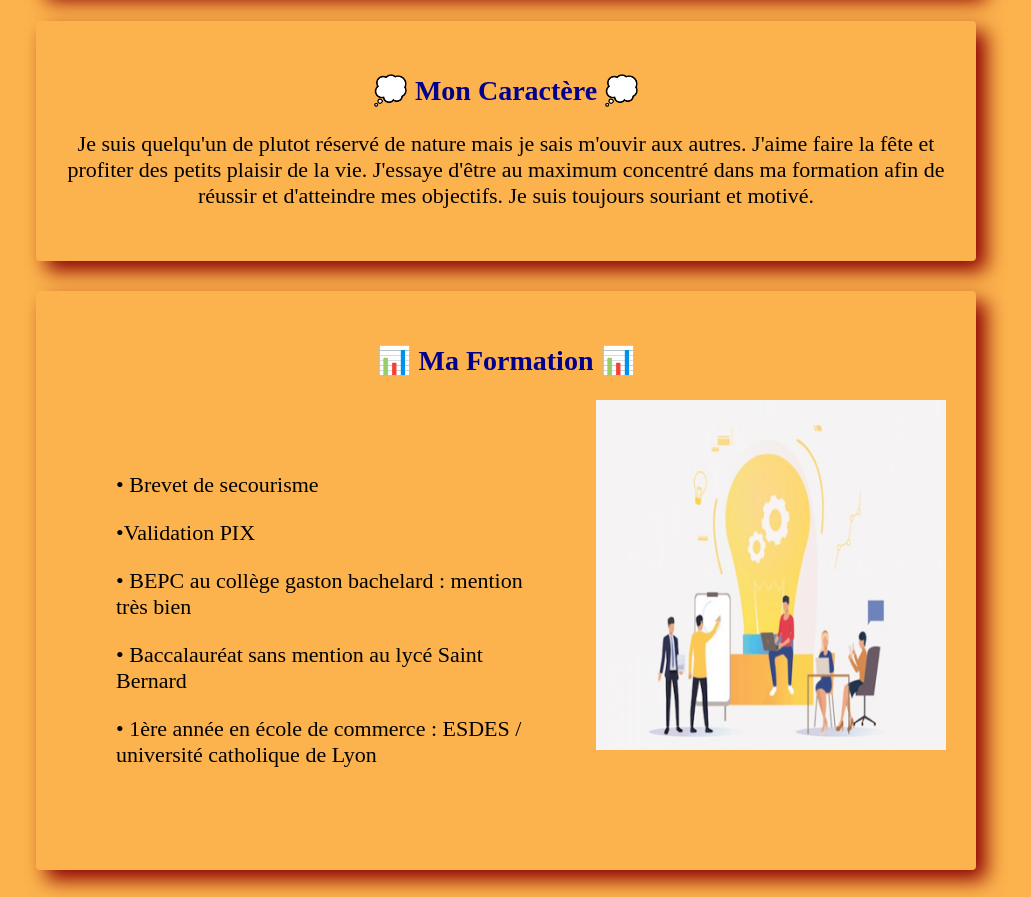
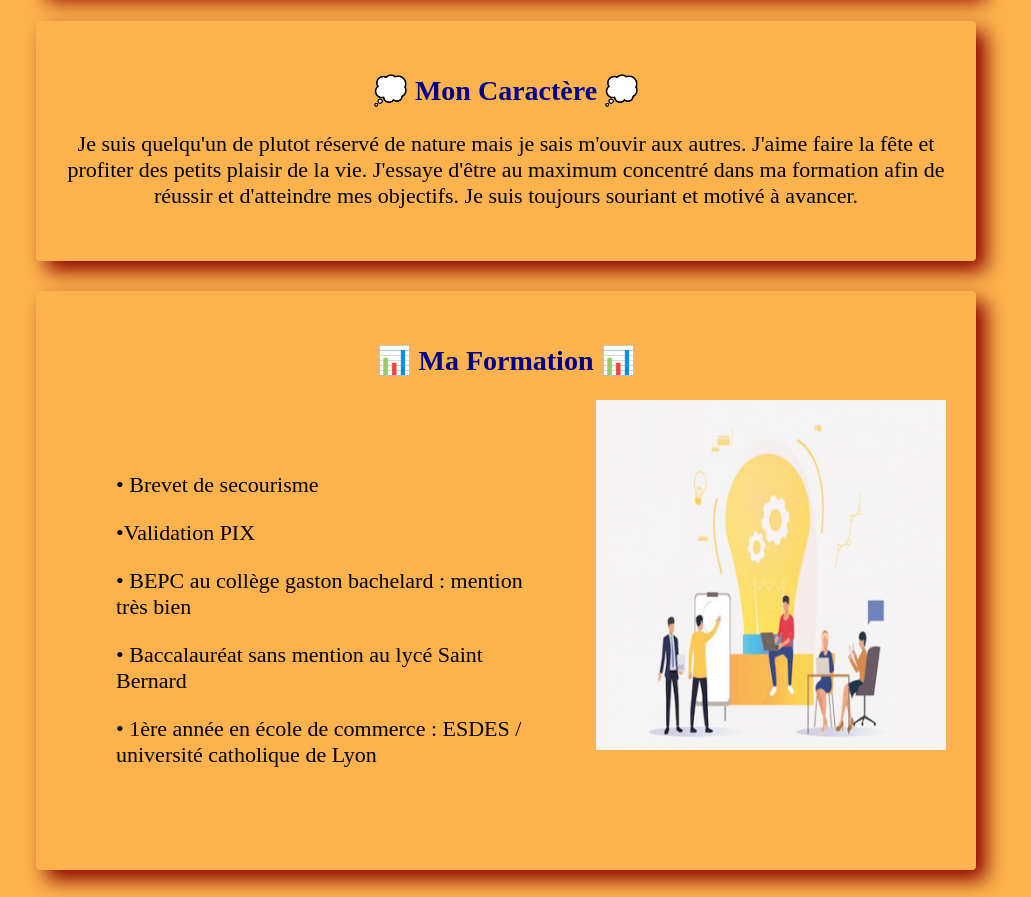
Before and after one commit to paulchaplain/my-profile, a plain HTML site: page Index.html in a window 1280 px wide. Shown: the part 2480-3377 px from the top of the page, without its empty margins (134-1165 px from the left). Drawn offline with Linux system fonts and the light colour scheme.

Commit message:
Add files via upload

```diff
--- a/Index.html
+++ b/Index.html
@@ -45,7 +45,7 @@
 
 		<div class="card-white">
 		<h2> 💭 Mon Caractère 💭</h2>
-		<p> Je suis quelqu'un de plutot réservé de nature mais je sais m'ouvir aux autres. J'aime faire la fête et profiter des petits plaisir de la vie. J'essaye d'être au maximum concentré dans ma formation afin de réussir et d'atteindre mes objectifs. Je suis toujours souriant et motivé.</p>
+		<p> Je suis quelqu'un de plutot réservé de nature mais je sais m'ouvir aux autres. J'aime faire la fête et profiter des petits plaisir de la vie. J'essaye d'être au maximum concentré dans ma formation afin de réussir et d'atteindre mes objectifs. Je suis toujours souriant et motivé à avancer.</p>
 	</div>
 
 		<div class="card-white">
```
